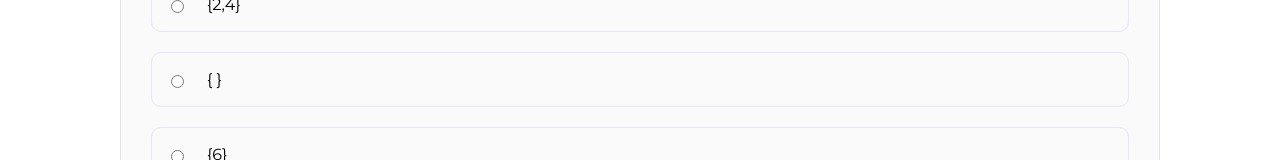
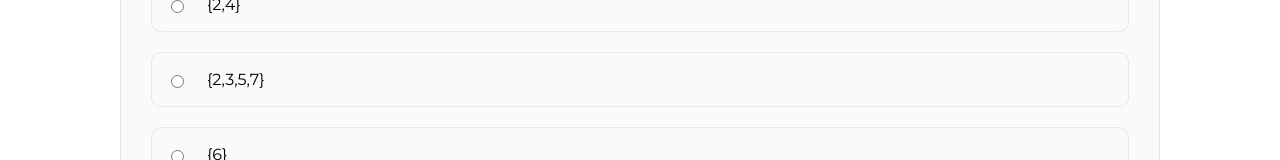
Before and after one commit to simple-codes22/RCF-Test-2025, a Next.js app: page /mat101 in a window 1280 px wide. Shown: the part 352-512 px from the top of the page. Built offline with nearby package versions, Linux system fonts and the light colour scheme; what pouchdb would draw is missing.

Commit message:
Update MAT101 quiz questions with corrected options and answers

```diff
--- a/constants/mat101.js
+++ b/constants/mat101.js
@@ -4,8 +4,8 @@ export const quizData = {
   questions: [
     {
       question: "1. Suppose M= {x:x is positive integers less than 10} and N= {x:x is prime numbers}, what is M ∩ N?",
-      options: ["{2}", "{2,4}", "{ }", "{6}"],
-      answer: "{2}"
+      options: ["{2}", "{2,4}", "{2,3,5,7}", "{6}"],
+      answer: "{2,3,5,7}"
     },
     {
       question: "2. Let A ={2,3,5,7}, B={3,5,7,9} and C={5,7,9,11}, What is (A ∪ B) ∩ (B ∪ C)?",
@@ -14,8 +14,8 @@ export const quizData = {
     },
     {
       question: "3. Suppose Ų ={x:1≤x≤10} and X={2,4,6,8}, Y={3,6,9}; find (X ∩ Y)'.",
-      options: ["{6}", "{ø}", "{1,2,3,4,5,6,7,8,9,10}", "{3,9}"],
-      answer: "{1,2,3,4,5,6,7,8,9,10}"
+      options: ["{6}", "{ø}", "{1,2,3,4,5,6,7,8,9,10}", "{1,2,3,4,5,7,8,9,10}"],
+      answer: "{1,2,3,4,5,7,8,9,10}"
     },
     {
       question: "4. Which of these is equivalent to (X ∩ X')?",
```
